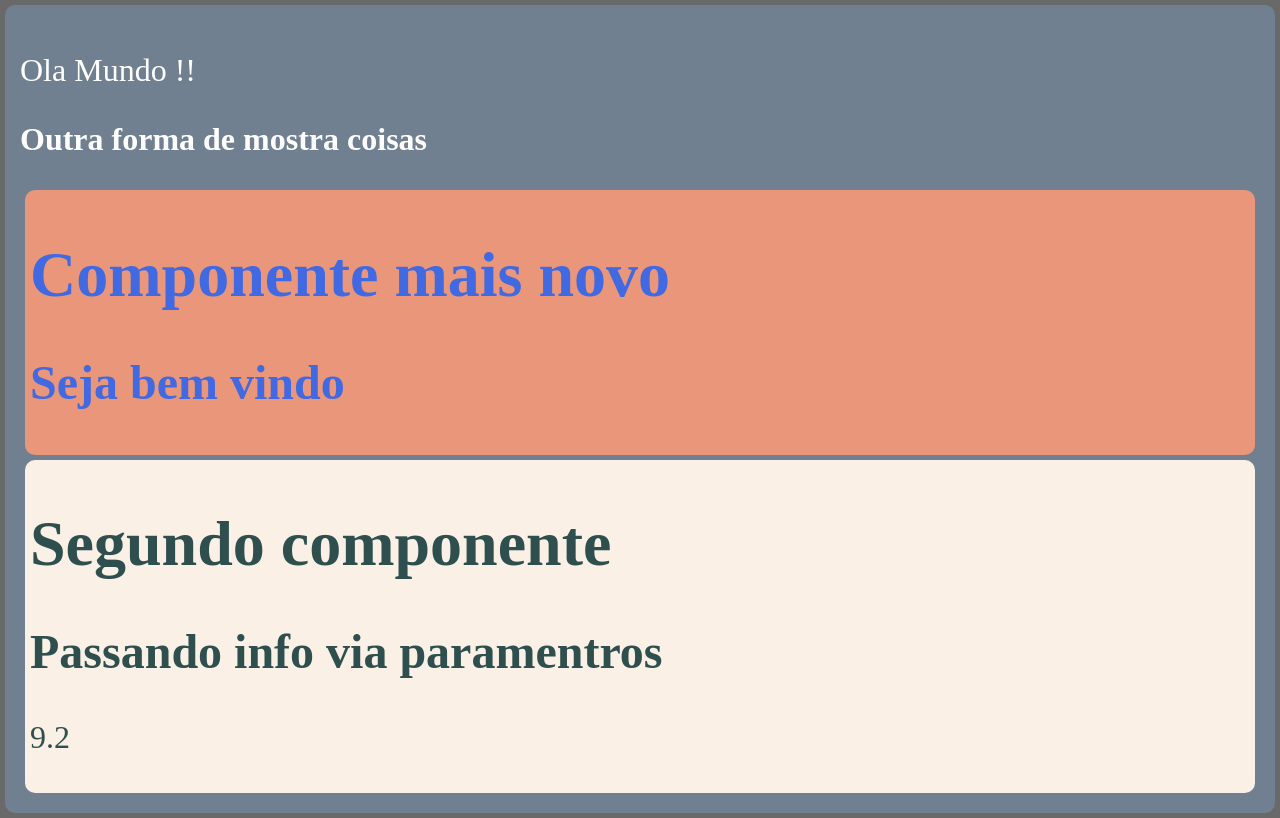
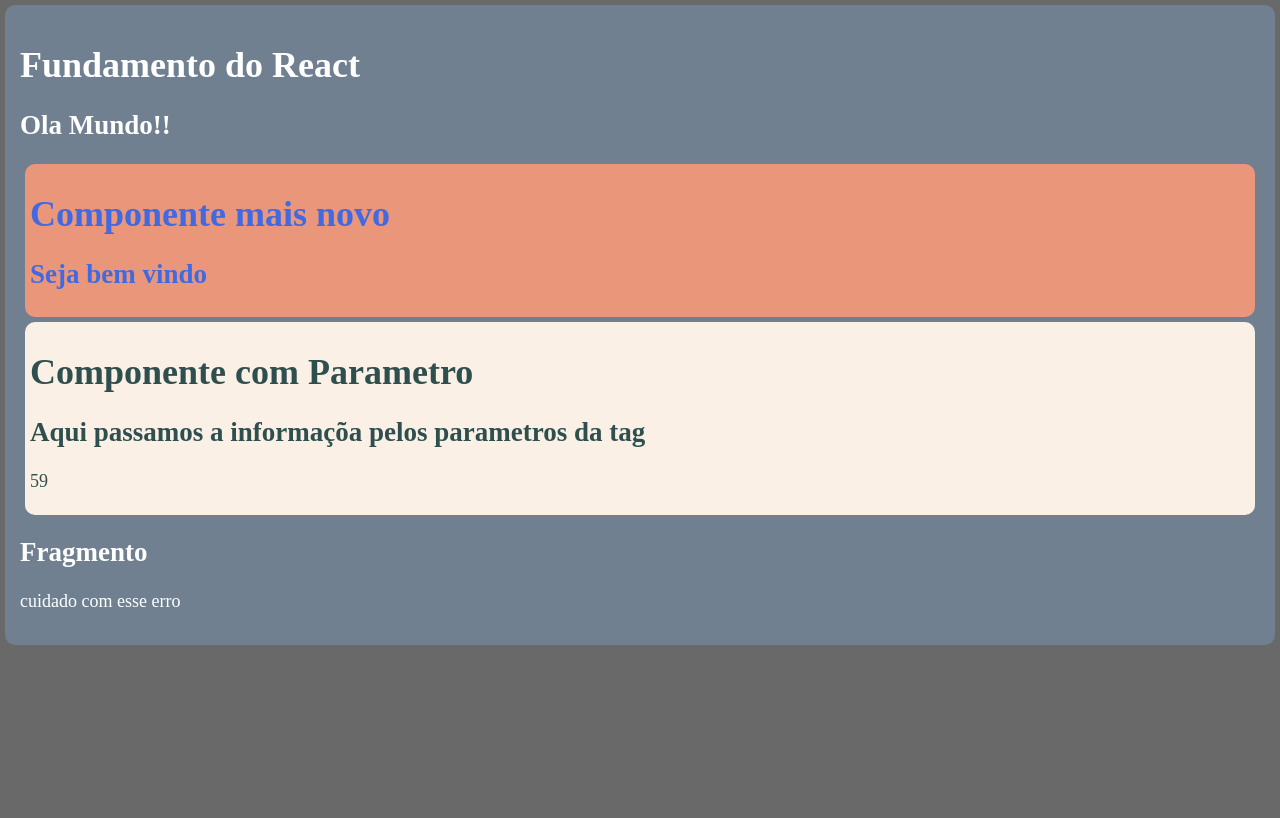
Before and after one commit to OdairCesar/ReactJS-e-ReactNative, a React (Create React App) app in the folder ReactJS/fundamentos-react/: page / in a window 1280 px wide. Built offline with nearby package versions, Linux system fonts and the light colour scheme.

Commit message:
React Fragment e Component App

```diff
--- /dev/null
+++ b/ReactJS/fundamentos-react/src/App.jsx
@@ -0,0 +1,16 @@
+import React from 'react'
+import Primeiro from './components/basico/Primeiro'
+import ComParametro from './components/basico/ComParametros'
+import Fragmento from './components/basico/Fragmento'
+
+export function App (props) {
+    return(
+        <div>
+            <h1>Fundamento do React</h1>
+            <h2>{ props.enviarStrong }</h2>
+            <Primeiro />
+            <ComParametro titulo='Componente com Parametro' subtitulo='Aqui passamos a informaçõa pelos parametros da tag' numero={59} />
+            <Fragmento />
+        </div>
+    )
+}
--- /dev/null
+++ b/ReactJS/fundamentos-react/src/components/basico/Fragmento.jsx
@@ -0,0 +1,10 @@
+import React from 'react'
+
+export default function Fragmento(props){
+    return(
+        <React.Fragment>
+            <h2>Fragmento</h2>
+            <p>cuidado com esse erro</p>
+        </React.Fragment>
+    )
+}
--- a/ReactJS/fundamentos-react/src/index.css
+++ b/ReactJS/fundamentos-react/src/index.css
@@ -1,6 +1,6 @@
 body{
     background-color:dimgray;
-    font-size: 32px;
+    font-size: 18px;
     color: white;
     padding: 0px;
     margin: 0px;
--- a/ReactJS/fundamentos-react/src/index.js
+++ b/ReactJS/fundamentos-react/src/index.js
@@ -1,18 +1,12 @@
 import ReactDOM from 'react-dom'
 import React from 'react'
 import './index.css'
-import Primeiro from './components/Primeiro'
-import ComParametro from './components/ComParametros'
+import { App } from './App'
 
 
-const tag = <strong>Outra forma de mostra coisas</strong>
+const tag = <strong>Ola Mundo!!</strong>
 
 ReactDOM.render(
-  <div>
-    <p>Ola Mundo !!</p>
-    <p>{ tag }</p>
-    <Primeiro />
-    <ComParametro titulo="Segundo componente" subtitulo="Passando info via paramentros" numero={9.2} />
-  </div>,
+  <App enviarStrong={tag}/>,
   document.getElementById('root')
 );
```
Also changed, not shown: ReactJS/fundamentos-react/src/components/desafios/Sorteio.jsx (added, +7 -0 lines), ReactJS/fundamentos-react/src/components/basico/ComParametros.jsx (renamed from ReactJS/fundamentos-react/src/components/ComParametros.jsx), ReactJS/fundamentos-react/src/components/basico/Primeiro.jsx (renamed from ReactJS/fundamentos-react/src/components/Primeiro.jsx).
